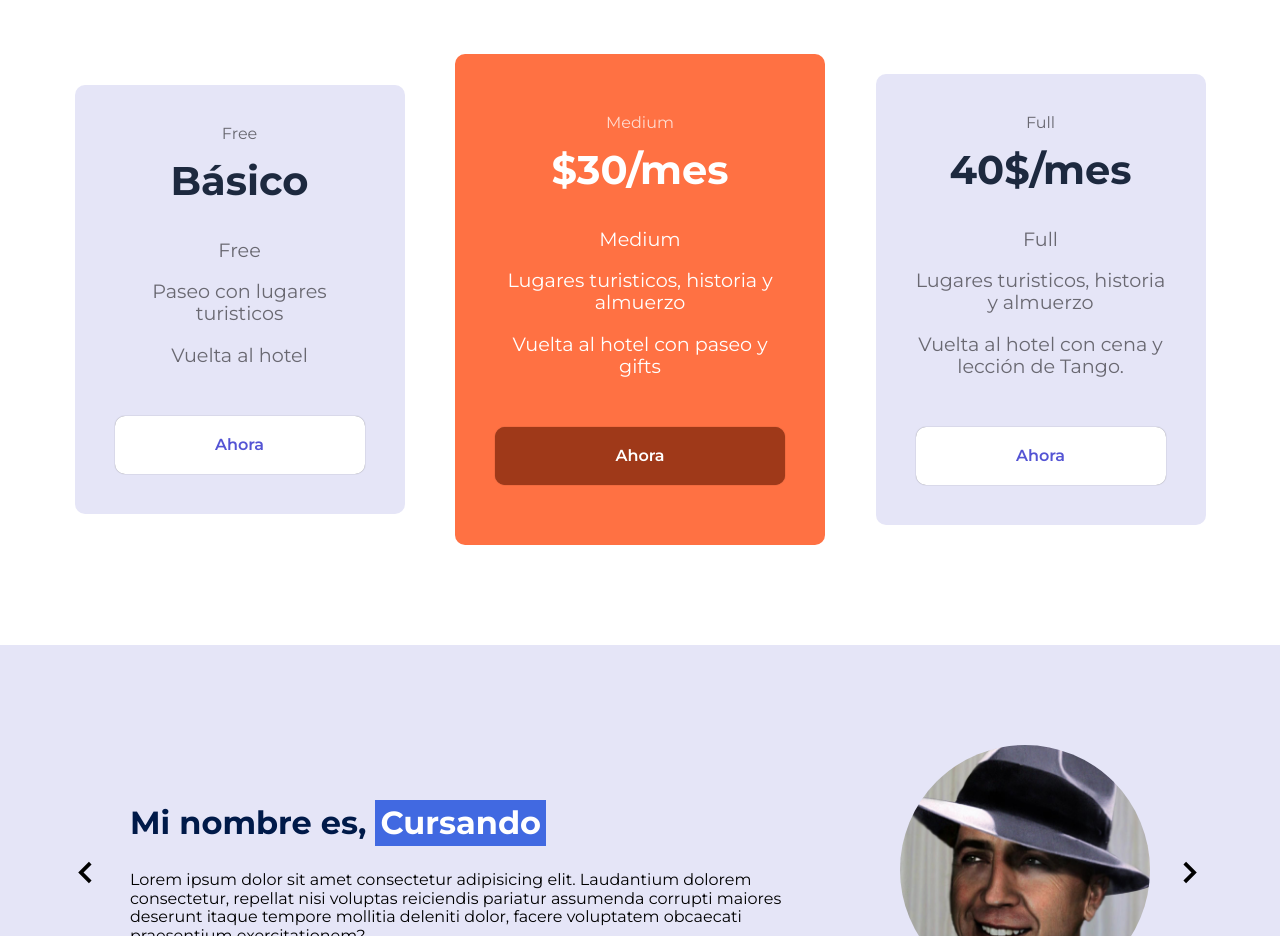
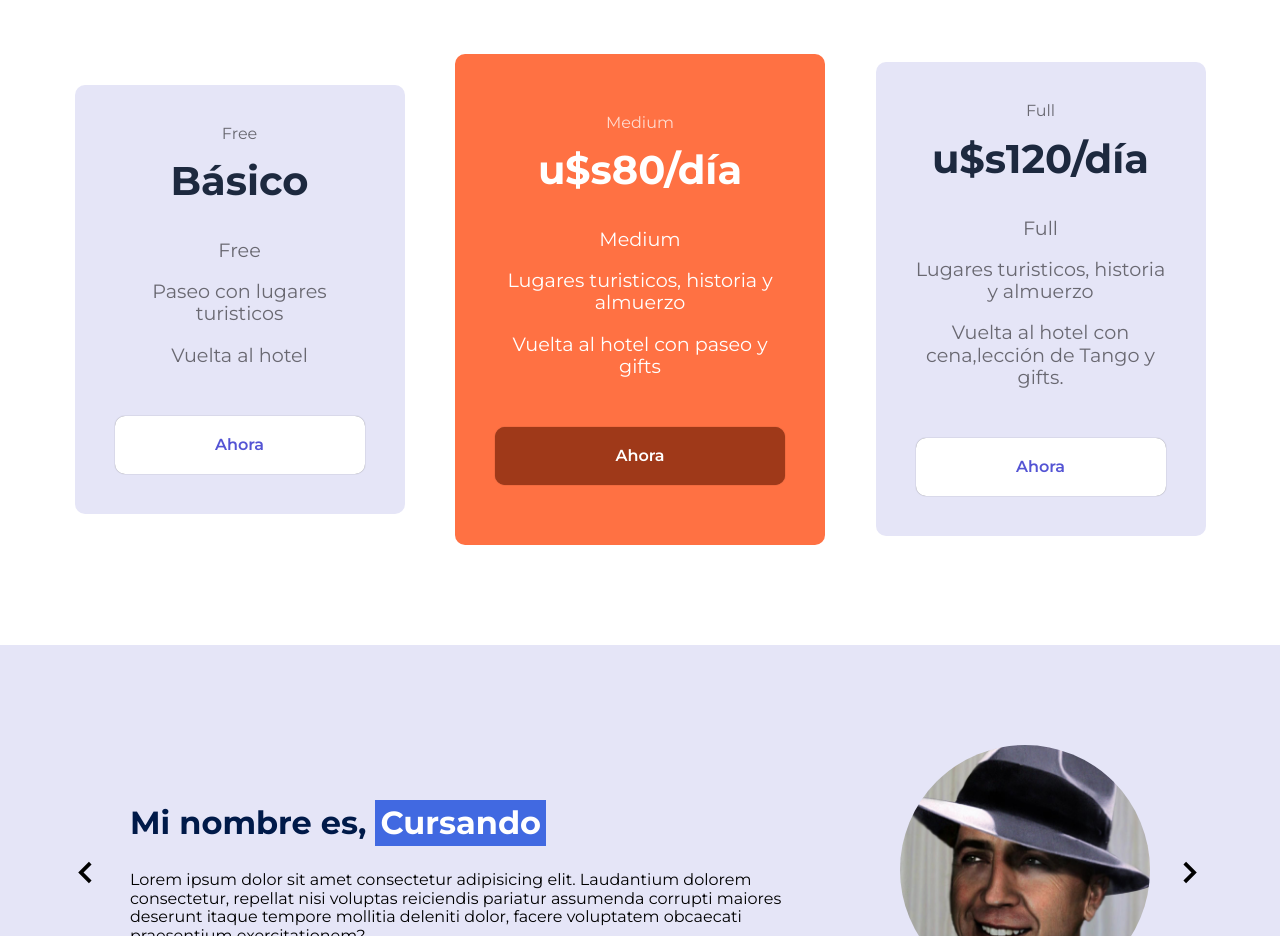
Before and after one commit to AgustonLopez2112/Proyecto-Final, a plain HTML site: page index.html in a window 1280 px wide. Shown: the part 2020-2956 px from the top of the page. Drawn offline with Linux system fonts and the light colour scheme.

Commit message:
Update index.html

```diff
--- a/index.html
+++ b/index.html
@@ -106,7 +106,7 @@
 
                 <div class="price__element price__element--best">
                     <p class="price__name">Medium</p>
-                    <h3 class="price__price">$30/mes</h3>
+                    <h3 class="price__price">u$s80/día</h3>
 
                     <div class="price__items">
                         <p class="price__features">Medium</p>
@@ -120,12 +120,12 @@
 
                 <div class="price__element">
                     <p class="price__name">Full</p>
-                    <h3 class="price__price">40$/mes</h3>
+                    <h3 class="price__price">u$s120/día</h3>
 
                     <div class="price__items">
                         <p class="price__features">Full</p>
                         <p class="price__features">Lugares turisticos, historia y almuerzo</p>
-                        <p class="price__features">Vuelta al hotel con cena y lección de Tango.</p>
+                        <p class="price__features">Vuelta al hotel con cena,lección de Tango y gifts.</p>
                     </div>
 
                     <a href="#" class="price__cta">Ahora</a>
```
